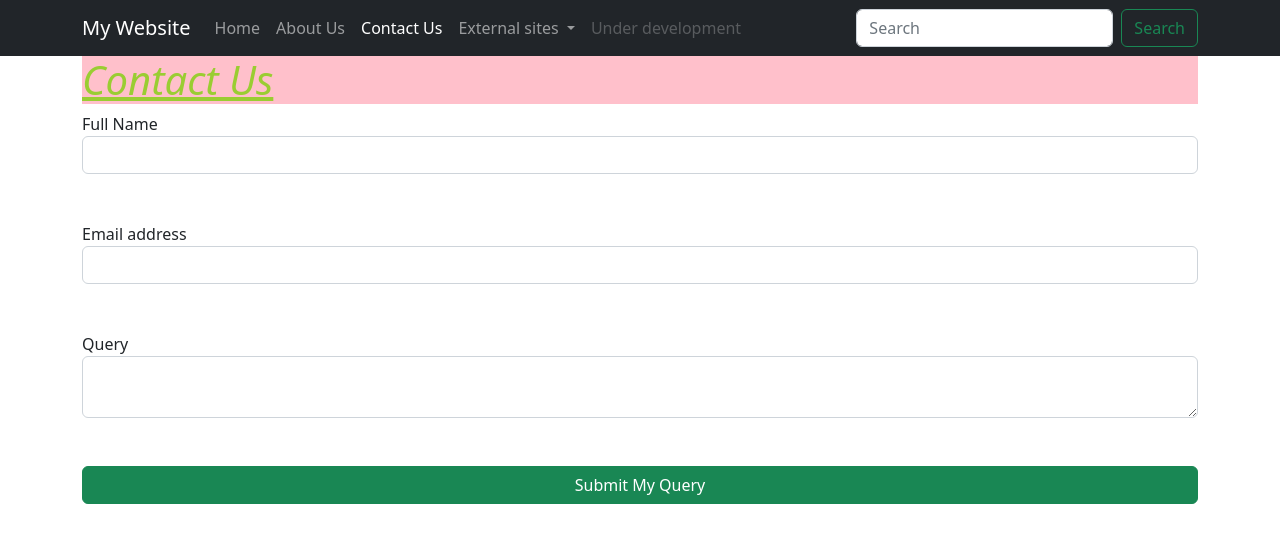
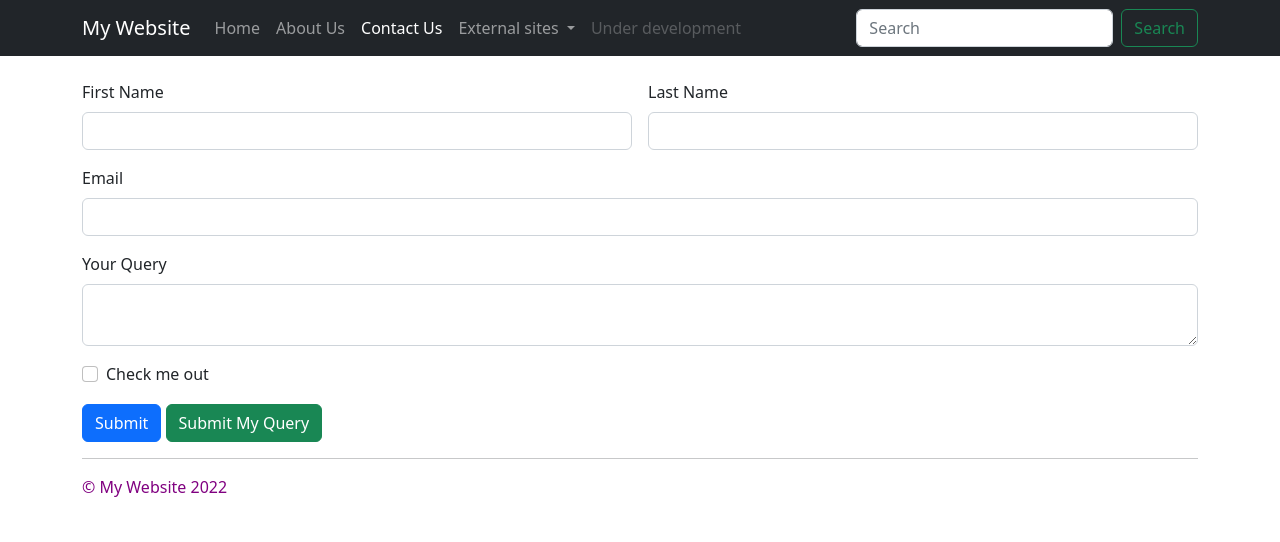
Before and after one commit to MrBrrr/intro_to_web_dev_tech, a plain HTML site: page contact.html in a window 1280 px wide. Drawn offline with nearby package versions, Linux system fonts and the light colour scheme.

Commit message:
form by bootstrap

```diff
--- a/contact.html
+++ b/contact.html
@@ -46,31 +46,43 @@
               </div>
             </div>
           </nav>
+          <br>
         <div id="container" class="container">
-            <div id="content">
-                <h1 id="title">Contact Us</h1>
-                <form action="success.html">
-                    <label for="fname">Full Name</label><br/>
-                    <input type="text" class="form-control" id="fname" name="fname">
-                    <br/>
-                    <br/>
-
-                    <label for="email">Email address</label><br/>
-                    <input type="email"class="form-control" id="email" name="email">
-                    <br/>
-                    <br/>
-
-                    <label for="query">Query</label><br/>
-                    <textarea id="query" class="form-control" name="query"></textarea>
-                    <br/>
-                    <br/>
-
-                    <div class="d-grid gap-2">
-                        <input type="submit" class="btn btn-success" value="Submit My Query" onclick="ButtonClicked()">
-                    </div>
-                </form>
+          <form class="row g-3"  action="success.html">
+            <div class="col-md-6">
+              <label for="inputFirstName4" class="form-label">First Name</label>
+              <input type="text" class="form-control" id="inputFirstName4">
             </div>
-        </div>
+            <div class="col-md-6">
+              <label for="inputLastName4" class="form-label">Last Name</label>
+              <input type="text" class="form-control" id="inputLastName4">
+            </div>
+            <div class="col-12">
+              <label for="inputEmail4" class="form-label">Email</label>
+              <input type="email" class="form-control" id="inputEmail4">
+            </div>
+            <div class="col-12">
+              <label for="inputQuery" class="form-label">Your Query</label>
+              <textarea class="form-control" id="inputQuery"></textarea>
+            </div>
+            <div class="col-12">
+              <div class="form-check">
+                <input class="form-check-input" type="checkbox" id="gridCheck">
+                <label class="form-check-label" for="gridCheck">
+                  Check me out
+                </label>
+              </div>
+            </div>
+            <div class="col-12">
+              <button type="submit" class="btn btn-primary">Submit</button>
+              <input type="submit" class="btn btn-success" value="Submit My Query" onclick="ButtonClicked()">
+            </div>
+          </form>
+            <hr>
+          </div>
+        <footer class="container">
+          <p>&copy; My Website 2022</p>
+        </footer>
         <script src="js/script.js"></script>
     </body>
 </html>
```
